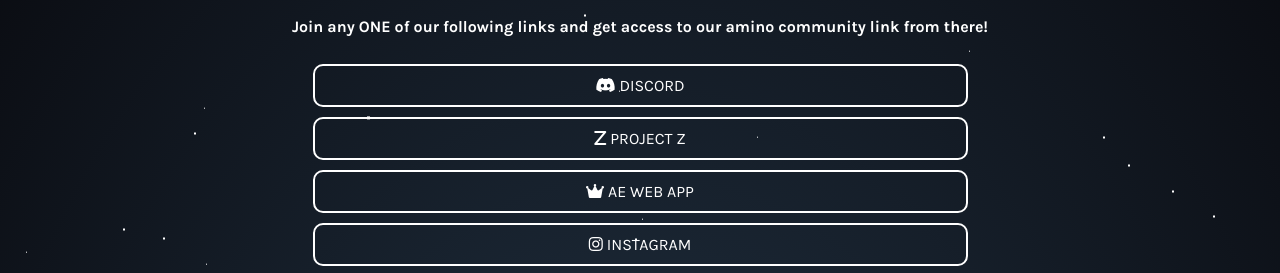
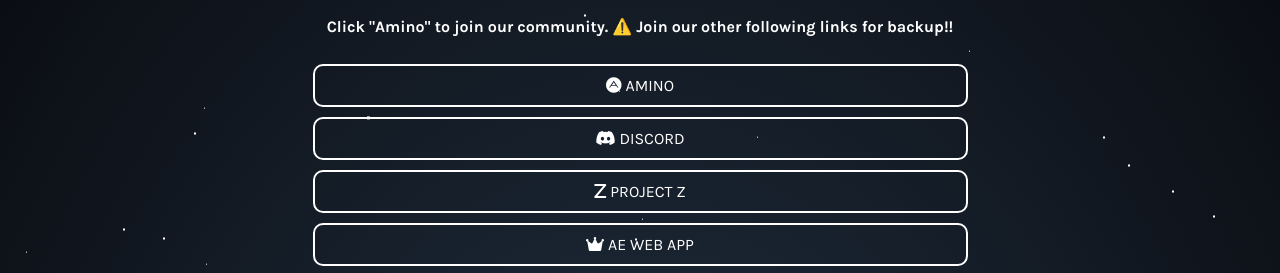
Before and after one commit to shjee-afridi/ae-links-amino, a plain HTML site: page index.html in a window 1280 px wide. Shown: the part 145-418 px from the top of the page. Drawn offline with Linux system fonts and the light colour scheme.

Commit message:
Update index.html

```diff
--- a/index.html
+++ b/index.html
@@ -50,13 +50,14 @@
       </div>
     </div>
     <div id="userName">
-      Join any ONE of our following links and get access to our amino community link from there!
+      Click "Amino" to join our community.
+      ⚠️ Join our other following links for backup!!
     </div>
 
     <div id="links">
-      <!--<a class="link" href="http://aminoapps.com/invite/3KCRV429TS" target="_blank">
+      <a class="link" href="https://aminoapps.com/invite/U1TEAESTD4" target="_blank">
         <i class="fab fa-adn">&nbsp;</i>AMINO
-      </a>-->
+      </a>
        <a class="link" href="https://discord.gg/C4ccrnkYF5" target="_blank">
         <i class="fab fa-discord">&nbsp;</i>DISCORD
       </a>
```
